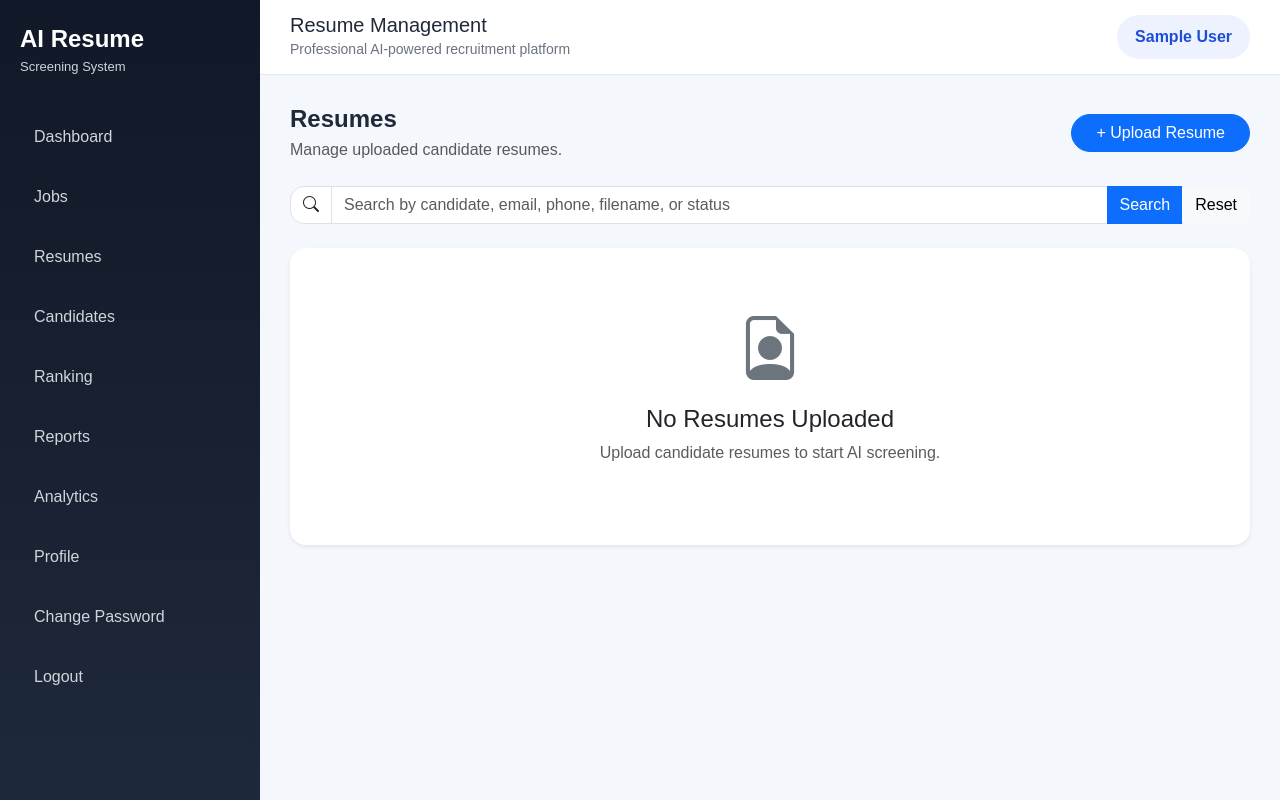
After one commit to Lakiindu/AI-Resume-Screening-System, a Flask app: page /resumes/ in a window 1280 px wide. The commit adds this page. Run offline with Flask 3, Linux system fonts and the light colour scheme; the visitor is signed in with stand-in values (Sample User, id 1); data that the repository does not hold is empty.

Commit message:
Complete resume management module with preview download search and delete

```diff
--- a/app.py
+++ b/app.py
@@ -5,6 +5,7 @@ from config import Config
 from modules.auth.routes import auth_bp
 from modules.dashboard.routes import dashboard_bp
 from modules.jobs.routes import jobs_bp
+from modules.resumes.routes import resumes_bp
 
 # Create Flask application
 app = Flask(__name__)
@@ -16,6 +17,7 @@ app.config.from_object(Config)
 app.register_blueprint(auth_bp)
 app.register_blueprint(dashboard_bp)
 app.register_blueprint(jobs_bp)
+app.register_blueprint(resumes_bp)
 
 # Custom 404 Error Page
 @app.errorhandler(404)
--- a/modules/resumes/routes.py
+++ b/modules/resumes/routes.py
@@ -0,0 +1,129 @@
+import os
+from flask import Blueprint, render_template, request, redirect, url_for, flash, send_file
+from config import Config
+from modules.auth.decorators import login_required
+from modules.resumes.services import (
+    save_resume,
+    get_all_resumes,
+    get_resume_by_id,
+    delete_resume_record,
+    search_resumes,
+    is_duplicate_resume
+)
+from modules.resumes.utils import (
+    allowed_file,
+    generate_unique_filename,
+    ensure_upload_folder_exists
+)
+
+resumes_bp = Blueprint("resumes", __name__, url_prefix="/resumes")
+
+
+@resumes_bp.route("/")
+@login_required
+def index():
+    keyword = request.args.get("keyword")
+
+    if keyword:
+        resumes = search_resumes(keyword)
+    else:
+        resumes = get_all_resumes()
+
+    return render_template("resumes/index.html", resumes=resumes, keyword=keyword)
+
+
+@resumes_bp.route("/upload", methods=["GET", "POST"])
+@login_required
+def upload():
+    """
+    Uploads PDF resume and saves file data.
+    """
+    if request.method == "POST":
+        candidate_name = request.form.get("candidate_name")
+        email = request.form.get("email")
+        phone = request.form.get("phone")
+        file = request.files.get("resume_file")
+
+        if not file or file.filename == "":
+            flash("Please select a resume file.", "warning")
+            return redirect(url_for("resumes.upload"))
+
+        if not allowed_file(file.filename):
+            flash("Only PDF files are allowed.", "danger")
+            return redirect(url_for("resumes.upload"))
+
+        if is_duplicate_resume(file.filename):
+            flash("This resume has already been uploaded.", "warning")
+            return redirect(url_for("resumes.upload"))
+
+        ensure_upload_folder_exists()
+
+        stored_filename = generate_unique_filename(file.filename)
+        file_path = os.path.join(Config.UPLOAD_FOLDER, stored_filename)
+
+        file.save(file_path)
+
+        file_size = os.path.getsize(file_path)
+
+        data = {
+            "candidate_name": candidate_name,
+            "email": email,
+            "phone": phone,
+            "original_filename": file.filename,
+            "stored_filename": stored_filename,
+            "file_path": file_path,
+            "file_size": file_size
+        }
+
+        save_resume(data)
+
+        flash("Resume uploaded successfully.", "success")
+        return redirect(url_for("resumes.index"))
+
+    return render_template("resumes/upload.html")
+
+
+@resumes_bp.route("/<int:resume_id>/preview")
+@login_required
+def preview(resume_id):
+    resume = get_resume_by_id(resume_id)
+
+    if not resume:
+        flash("Resume not found.", "danger")
+        return redirect(url_for("resumes.index"))
+
+    return send_file(resume["file_path"], as_attachment=False)
+
+
+@resumes_bp.route("/<int:resume_id>/download")
+@login_required
+def download(resume_id):
+    resume = get_resume_by_id(resume_id)
+
+    if not resume:
+        flash("Resume not found.", "danger")
+        return redirect(url_for("resumes.index"))
+
+    return send_file(
+        resume["file_path"],
+        as_attachment=True,
+        download_name=resume["original_filename"]
+    )
+
+
+@resumes_bp.route("/<int:resume_id>/delete", methods=["POST"])
+@login_required
+def delete(resume_id):
+    resume = get_resume_by_id(resume_id)
+
+    if not resume:
+        flash("Resume not found.", "danger")
+        return redirect(url_for("resumes.index"))
+
+    if os.path.exists(resume["file_path"]):
+        os.remove(resume["file_path"])
+
+    delete_resume_record(resume_id)
+
+    flash("Resume deleted successfully.", "success")
+    return redirect(url_for("resumes.index"))
--- a/templates/layouts/base.html
+++ b/templates/layouts/base.html
@@ -36,8 +36,7 @@
         <ul class="sidebar-menu">
             <li><a href="{{ url_for('dashboard.index') }}">Dashboard</a></li>
             <li><a href="{{ url_for('jobs.index') }}">Jobs</a></li>
-            <li><a href="#">Resumes</a></li>
-            <li><a href="#">Candidates</a></li>
+            <li><a href="{{ url_for('resumes.index') }}">Resumes</a></li>            <li><a href="#">Candidates</a></li>
             <li><a href="#">Ranking</a></li>
             <li><a href="#">Reports</a></li>
             <li><a href="#">Analytics</a></li>
--- /dev/null
+++ b/templates/resumes/index.html
@@ -0,0 +1,219 @@
+{% extends "layouts/base.html" %}
+
+{% set title = "Resumes | AI Resume Screening System" %}
+{% set page_title = "Resume Management" %}
+
+{% block content %}
+
+<div class="d-flex justify-content-between align-items-center mb-4">
+    <div>
+        <h4 class="fw-bold mb-1">Resumes</h4>
+        <p class="text-muted mb-0">
+            Manage uploaded candidate resumes.
+        </p>
+    </div>
+
+    <a href="{{ url_for('resumes.upload') }}" class="btn btn-primary rounded-pill px-4">
+        + Upload Resume
+    </a>
+</div>
+
+{% with messages = get_flashed_messages(with_categories=true) %}
+    {% if messages %}
+        {% for category, message in messages %}
+            <div class="alert alert-{{ category }} alert-dismissible fade show" role="alert">
+                {{ message }}
+                <button
+                    type="button"
+                    class="btn-close"
+                    data-bs-dismiss="alert"
+                    aria-label="Close">
+                </button>
+            </div>
+        {% endfor %}
+    {% endif %}
+{% endwith %}
+
+<form method="GET" action="{{ url_for('resumes.index') }}" class="mb-4">
+    <div class="input-group">
+        <span class="input-group-text bg-white">
+            <i class="bi bi-search"></i>
+        </span>
+
+        <input
+            type="text"
+            name="keyword"
+            class="form-control"
+            placeholder="Search by candidate, email, phone, filename, or status"
+            value="{{ keyword if keyword else '' }}"
+        >
+
+        <button class="btn btn-primary" type="submit">
+            Search
+        </button>
+
+        <a href="{{ url_for('resumes.index') }}" class="btn btn-light">
+            Reset
+        </a>
+    </div>
+</form>
+
+<div class="card border-0 shadow-sm rounded-4">
+    <div class="card-body">
+
+        {% if resumes %}
+
+            <div class="table-responsive">
+                <table class="table table-hover align-middle">
+
+                    <thead class="table-light">
+                        <tr>
+                            <th>Candidate</th>
+                            <th>Email</th>
+                            <th>Phone</th>
+                            <th>File</th>
+                            <th>Size</th>
+                            <th>Status</th>
+                            <th>Uploaded</th>
+                            <th>Actions</th>
+                        </tr>
+                    </thead>
+
+                    <tbody>
+                        {% for resume in resumes %}
+                            <tr>
+                                <td>{{ resume.candidate_name }}</td>
+                                <td>{{ resume.email }}</td>
+                                <td>{{ resume.phone }}</td>
+                                <td>{{ resume.original_filename }}</td>
+                                <td>{{ (resume.file_size / 1024)|round(1) }} KB</td>
+
+                                <td>
+                                    <span class="badge rounded-pill bg-warning text-dark px-3 py-2">
+                                        {{ resume.status }}
+                                    </span>
+                                </td>
+
+                                <td>{{ resume.uploaded_at.strftime("%d %b %Y") }}</td>
+
+                                <td>
+                                    <div class="d-flex gap-1 flex-wrap">
+
+                                        <a
+                                            href="{{ url_for('resumes.preview', resume_id=resume.id) }}"
+                                            target="_blank"
+                                            class="btn btn-outline-primary btn-sm"
+                                            title="Preview">
+                                            <i class="bi bi-eye"></i>
+                                        </a>
+
+                                        <a
+                                            href="{{ url_for('resumes.download', resume_id=resume.id) }}"
+                                            class="btn btn-outline-success btn-sm"
+                                            title="Download">
+                                            <i class="bi bi-download"></i>
+                                        </a>
+
+                                        <button
+                                            type="button"
+                                            class="btn btn-outline-info btn-sm"
+                                            title="AI Screening"
+                                            disabled>
+                                            <i class="bi bi-cpu"></i>
+                                        </button>
+
+                                        <button
+                                            type="button"
+                                            class="btn btn-outline-danger btn-sm"
+                                            title="Delete"
+                                            data-bs-toggle="modal"
+                                            data-bs-target="#deleteResumeModal{{ resume.id }}">
+                                            <i class="bi bi-trash"></i>
+                                        </button>
+
+                                    </div>
+                                </td>
+                            </tr>
+
+                            <div class="modal fade" id="deleteResumeModal{{ resume.id }}" tabindex="-1" aria-hidden="true">
+                                <div class="modal-dialog modal-dialog-centered">
+                                    <div class="modal-content border-0 rounded-4">
+
+                                        <div class="modal-header border-0">
+                                            <h5 class="modal-title fw-bold">
+                                                Delete Resume
+                                            </h5>
+
+                                            <button
+                                                type="button"
+                                                class="btn-close"
+                                                data-bs-dismiss="modal"
+                                                aria-label="Close">
+                                            </button>
+                                        </div>
+
+                                        <div class="modal-body">
+                                            <p class="mb-1">
+                                                Are you sure you want to delete this resume?
+                                            </p>
+
+                                            <strong>{{ resume.original_filename }}</strong>
+
+                                            <p class="text-muted mt-2 mb-0">
+                                                This will remove both the database record and uploaded PDF file.
+                                            </p>
+                                        </div>
+
+                                        <div class="modal-footer border-0">
+                                            <button
+                                                type="button"
+                                                class="btn btn-light"
+                                                data-bs-dismiss="modal">
+                                                Cancel
+                                            </button>
+
+                                            <form
+                                                method="POST"
+                                                action="{{ url_for('resumes.delete', resume_id=resume.id) }}">
+                                                <button type="submit" class="btn btn-danger">
+                                                    Yes, Delete
+                                                </button>
+                                            </form>
+                                        </div>
+
+                                    </div>
+                                </div>
+                            </div>
+
+                        {% endfor %}
+                    </tbody>
+
+                </table>
+            </div>
+
+            <div class="mt-3">
+                <small class="text-muted">
+                    Showing {{ resumes|length }} resume result(s)
+                </small>
+            </div>
+
+        {% else %}
+
+            <div class="text-center py-5">
+                <i class="bi bi-file-earmark-person display-3 text-secondary"></i>
+
+                <h4 class="mt-3">
+                    No Resumes Uploaded
+                </h4>
+
+                <p class="text-muted">
+                    Upload candidate resumes to start AI screening.
+                </p>
+            </div>
+
+        {% endif %}
+
+    </div>
+</div>
+
+{% endblock %}
```
Also changed, not shown: config.py (+7 -0 lines), modules/resumes/services.py (added, +120 -0 lines), modules/resumes/utils.py (added, +27 -0 lines), templates/resumes/upload.html (added, +75 -0 lines).
